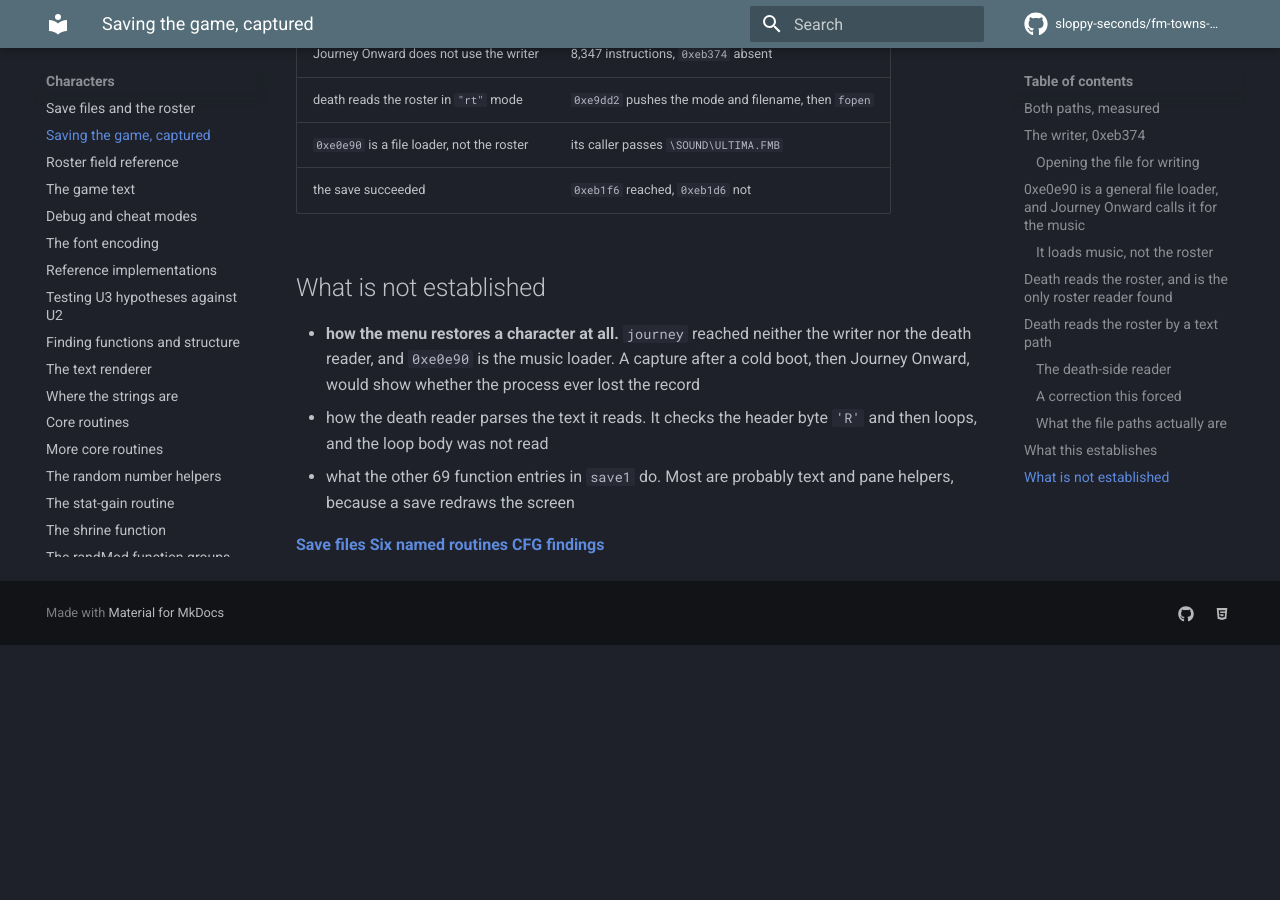
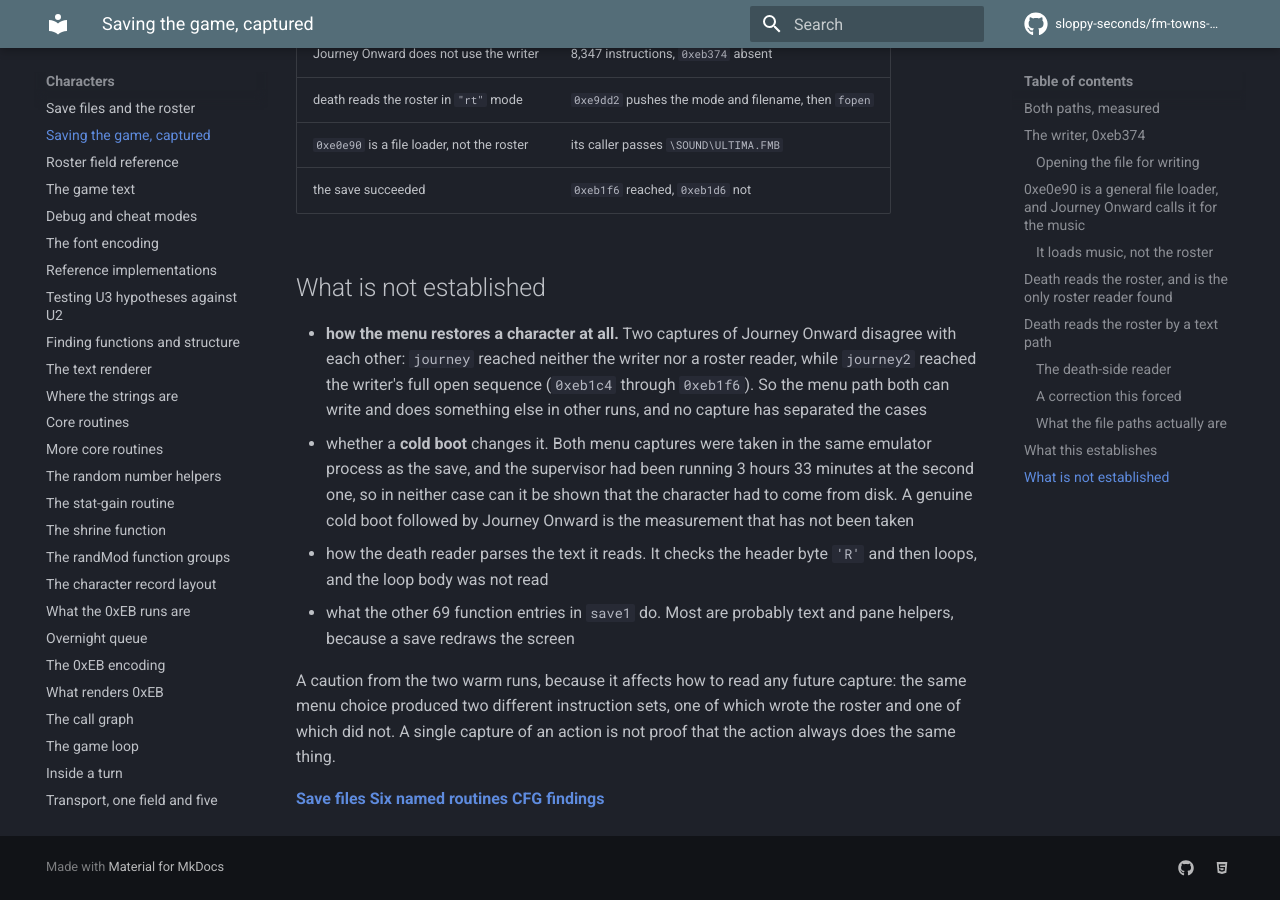
Before and after one commit to sloppy-seconds/fm-towns-ultima, an MkDocs documentation site: the page built from docs/save-capture.md, in a window 1280 px wide and 900 px high, scrolled down 4188 px. Built offline with MkDocs 1.6.1 and Material for MkDocs 9.7.7, drawn with Linux system fonts in a browser that asks for light colours; comment, search, counter and statistics services are not loaded; before the commit the page ends 4833 px from its top, so only the background shows below that.

Commit message:
Two Journey Onward runs disagree, so one capture is not proof about an action
The supervisor had been running 3 hours 33 minutes when the second Journey Onward
was captured, so there was no cold boot and the character never had to come from
disk. That was my error: I called it a cold boot without checking the process.

The capture was kept anyway and is worth having, because the two warm runs differ:

  journey   8347 instructions, writer 0xeb374 NOT reached, death reader reached
  journey2  4560 instructions, writer 0xeb374 reached through 0xeb1c4 and 0xeb1f6

So the same menu choice produced one run that wrote the roster and one that did not.
That makes a single capture of an action evidence that it can do a thing, not that
it always does it, which is worth stating where future captures will be read.

The cold-boot measurement remains untaken. It needs the supervisor restarted, not
the game returning to its menu, and the distinction between those two is the whole
point of the experiment.

```diff
--- a/docs/save-capture.md
+++ b/docs/save-capture.md
@@ -162,12 +162,21 @@ capture taken after a **cold boot** followed by Journey Onward would settle it,
 
 ## What is not established
 
-- **how the menu restores a character at all.** `journey` reached neither the writer nor the death reader, and
-  `0xe0e90` is the music loader. A capture after a cold boot, then Journey Onward, would show whether the
-  process ever lost the record
+- **how the menu restores a character at all.** Two captures of Journey Onward disagree with each other:
+  `journey` reached neither the writer nor a roster reader, while `journey2` reached the writer's full
+  open sequence (`0xeb1c4` through `0xeb1f6`). So the menu path both can write and does something else in
+  other runs, and no capture has separated the cases
+- whether a **cold boot** changes it. Both menu captures were taken in the same emulator process as the
+  save, and the supervisor had been running 3 hours 33 minutes at the second one, so in neither case can
+  it be shown that the character had to come from disk. A genuine cold boot followed by Journey Onward is
+  the measurement that has not been taken
 - how the death reader parses the text it reads. It checks the header byte `'R'` and then loops, and the loop
   body was not read
 - what the other 69 function entries in `save1` do. Most are probably text and pane helpers, because a save
   redraws the screen
 
+A caution from the two warm runs, because it affects how to read any future capture: the same menu choice
+produced two different instruction sets, one of which wrote the roster and one of which did not. A single
+capture of an action is not proof that the action always does the same thing.
+
 **[Save files](save-files.md)** **[Six named routines](six-named-routines.md)** **[CFG findings](cfg-findings.md)**
```
